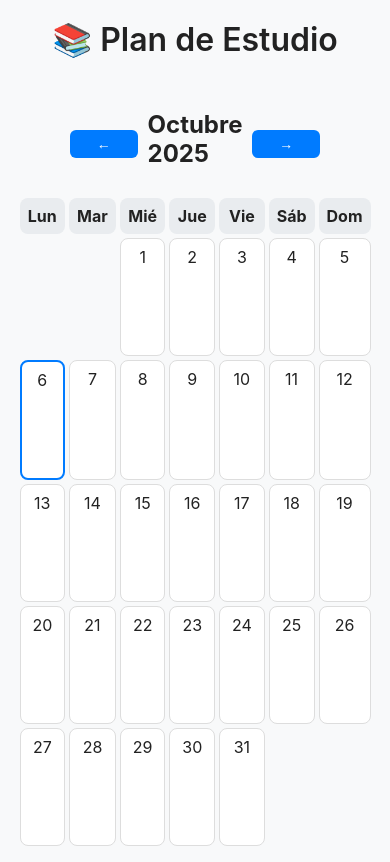
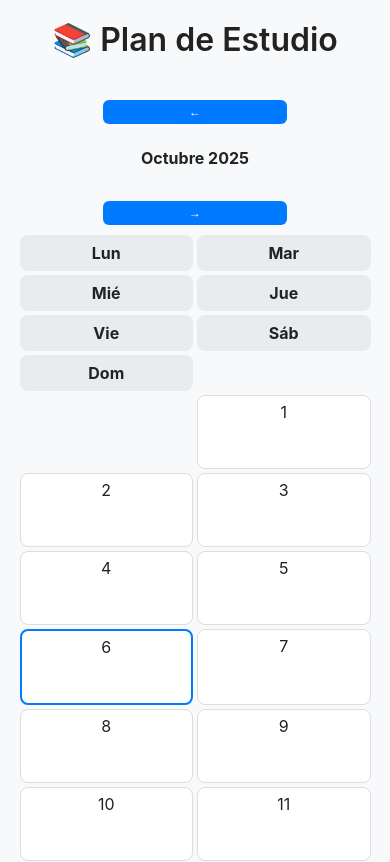
Before and after one commit to DonJomoch/PlanEstudiApp, a plain HTML site: page index.html in a window 390 px wide. Shown: the top 862 px of the page. Drawn offline with Linux system fonts and the light colour scheme.

Commit message:
Update index.html

```diff
--- a/index.html
+++ b/index.html
@@ -25,6 +25,7 @@
         h1 {
           margin-top: 20px;
           font-weight: 600;
+          text-align: center;
         }
 
         #month-header {
@@ -33,6 +34,7 @@
           justify-content: center;
           gap: 10px;
           margin-top: 10px;
+          flex-wrap: wrap;
         }
 
         #month-header button {
@@ -109,6 +111,7 @@
         #selected-day {
           font-weight: bold;
           margin: 10px 0;
+          text-align: center;
         }
 
         #task-form {
@@ -128,6 +131,7 @@
           border: 1px solid #ccc;
           border-radius: 6px;
           font-size: 14px;
+          box-sizing: border-box;
         }
 
         button {
@@ -175,6 +179,48 @@
 
         .small-btn:hover {
           opacity: 0.8;
+        }
+
+        /* MEDIA QUERIES PARA RESPONSIVE */
+        @media (max-width: 768px) {
+          #calendar {
+            grid-template-columns: repeat(4, 1fr);
+          }
+
+          .day {
+            min-height: 80px;
+          }
+        }
+
+        @media (max-width: 480px) {
+          #calendar {
+            grid-template-columns: repeat(2, 1fr);
+          }
+
+          .day {
+            min-height: 60px;
+            padding: 6px;
+          }
+
+          .preview-item {
+            font-size: 9px;
+            padding: 1px 3px;
+          }
+
+          #month-header h2 {
+            font-size: 16px;
+            text-align: center;
+            width: 100%;
+          }
+
+          #month-header button {
+            padding: 5px 8px;
+            font-size: 12px;
+          }
+
+          #task-form {
+            padding: 15px;
+          }
         }
       </style>
 </head>
```
Lines whose indentation alone changed are shown as unchanged.
